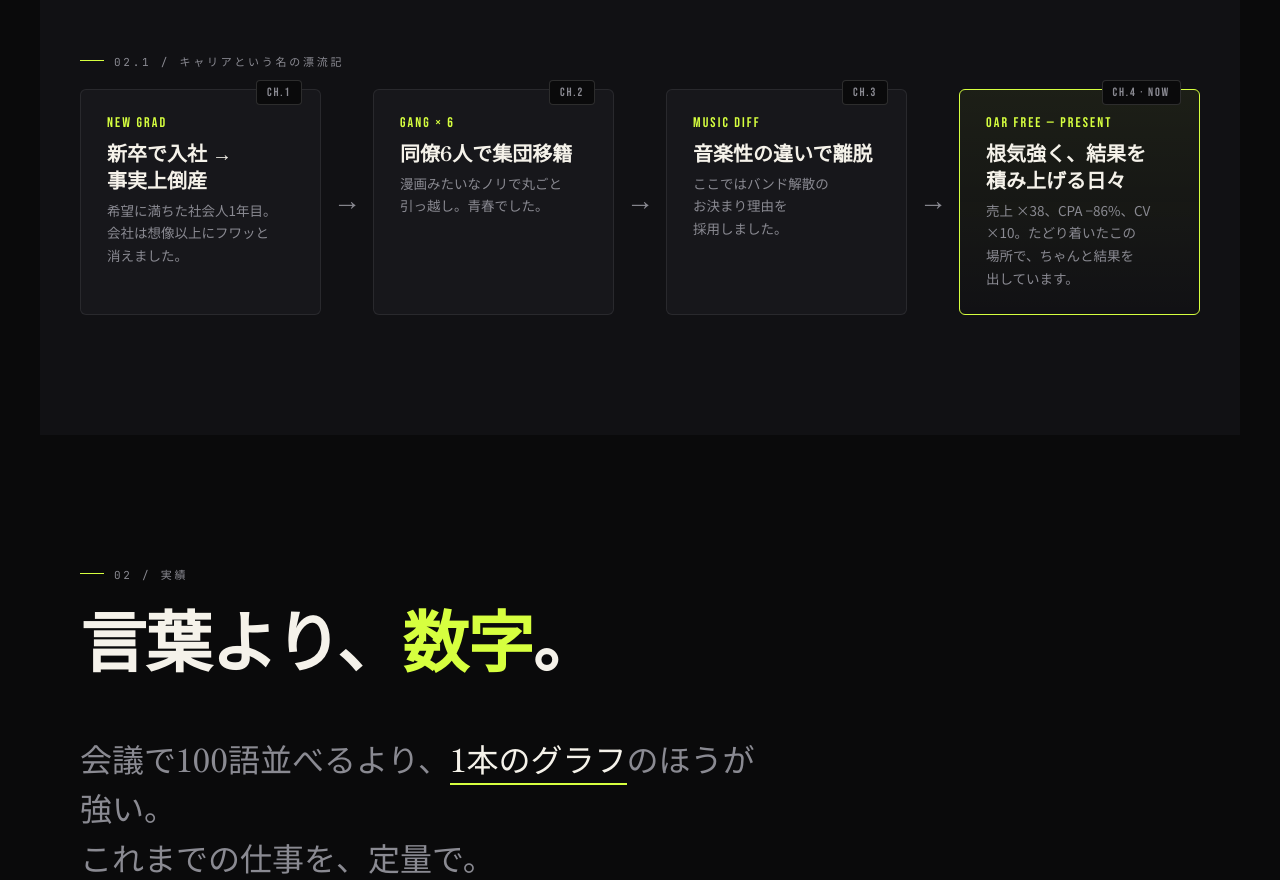
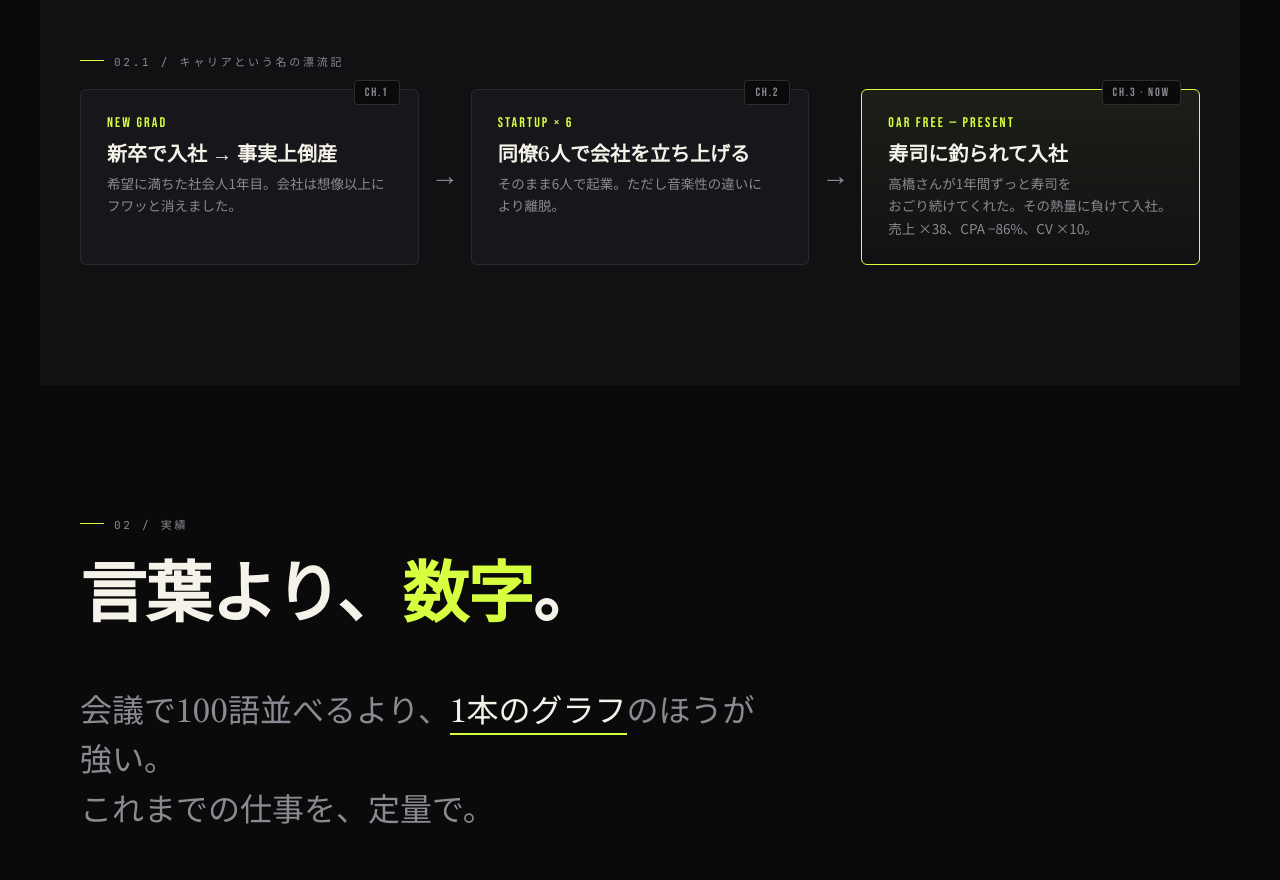
Before and after one commit to kaitoshunsuke/kaito-profile, a plain HTML site: page index.html in a window 1280 px wide. Shown: the part 1706-2586 px from the top of the page. Drawn offline with Linux system fonts and the light colour scheme.

Commit message:
Update career timeline

```diff
--- a/index.html
+++ b/index.html
@@ -552,7 +552,7 @@
     <!-- Career story: full-width horizontal timeline -->
     <div class="story-wrap reveal">
       <div class="section-label" style="margin-top:56px;margin-bottom:20px">02.1 / キャリアという名の漂流記</div>
-      <div class="story-h">
+      <div class="story-h" style="grid-template-columns:1fr auto 1fr auto 1fr">
         <div class="story-card">
           <div class="icon">CH.1</div>
           <div class="yr">NEW GRAD</div>
@@ -562,23 +562,16 @@
         <div class="story-arrow">→</div>
         <div class="story-card">
           <div class="icon">CH.2</div>
-          <div class="yr">GANG × 6</div>
-          <h5>同僚6人で集団移籍</h5>
-          <p>漫画みたいなノリで丸ごと引っ越し。青春でした。</p>
-        </div>
-        <div class="story-arrow">→</div>
-        <div class="story-card">
-          <div class="icon">CH.3</div>
-          <div class="yr">MUSIC DIFF</div>
-          <h5>音楽性の違いで離脱</h5>
-          <p>ここではバンド解散のお決まり理由を採用しました。</p>
+          <div class="yr">STARTUP × 6</div>
+          <h5>同僚6人で会社を立ち上げる</h5>
+          <p>そのまま6人で起業。ただし音楽性の違いにより離脱。</p>
         </div>
         <div class="story-arrow">→</div>
         <div class="story-card highlight">
-          <div class="icon">CH.4 · NOW</div>
+          <div class="icon">CH.3 · NOW</div>
           <div class="yr">OAR FREE — PRESENT</div>
-          <h5>根気強く、結果を積み上げる日々</h5>
-          <p>売上 ×38、CPA −86%、CV ×10。たどり着いたこの場所で、ちゃんと結果を出しています。</p>
+          <h5>寿司に釣られて入社</h5>
+          <p>高橋さんが1年間ずっと寿司をおごり続けてくれた。その熱量に負けて入社。売上 ×38、CPA −86%、CV ×10。</p>
         </div>
       </div>
     </div>
```
